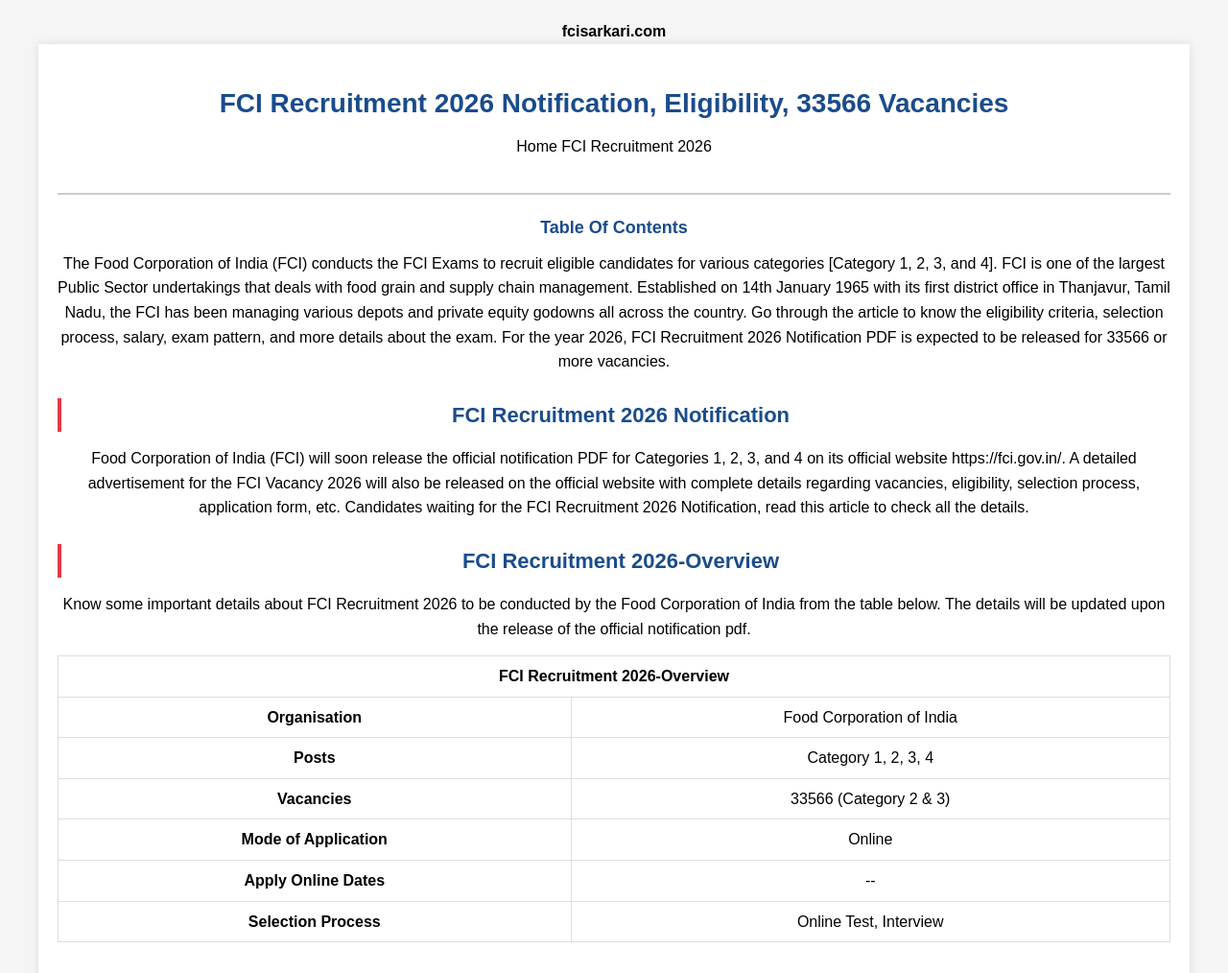
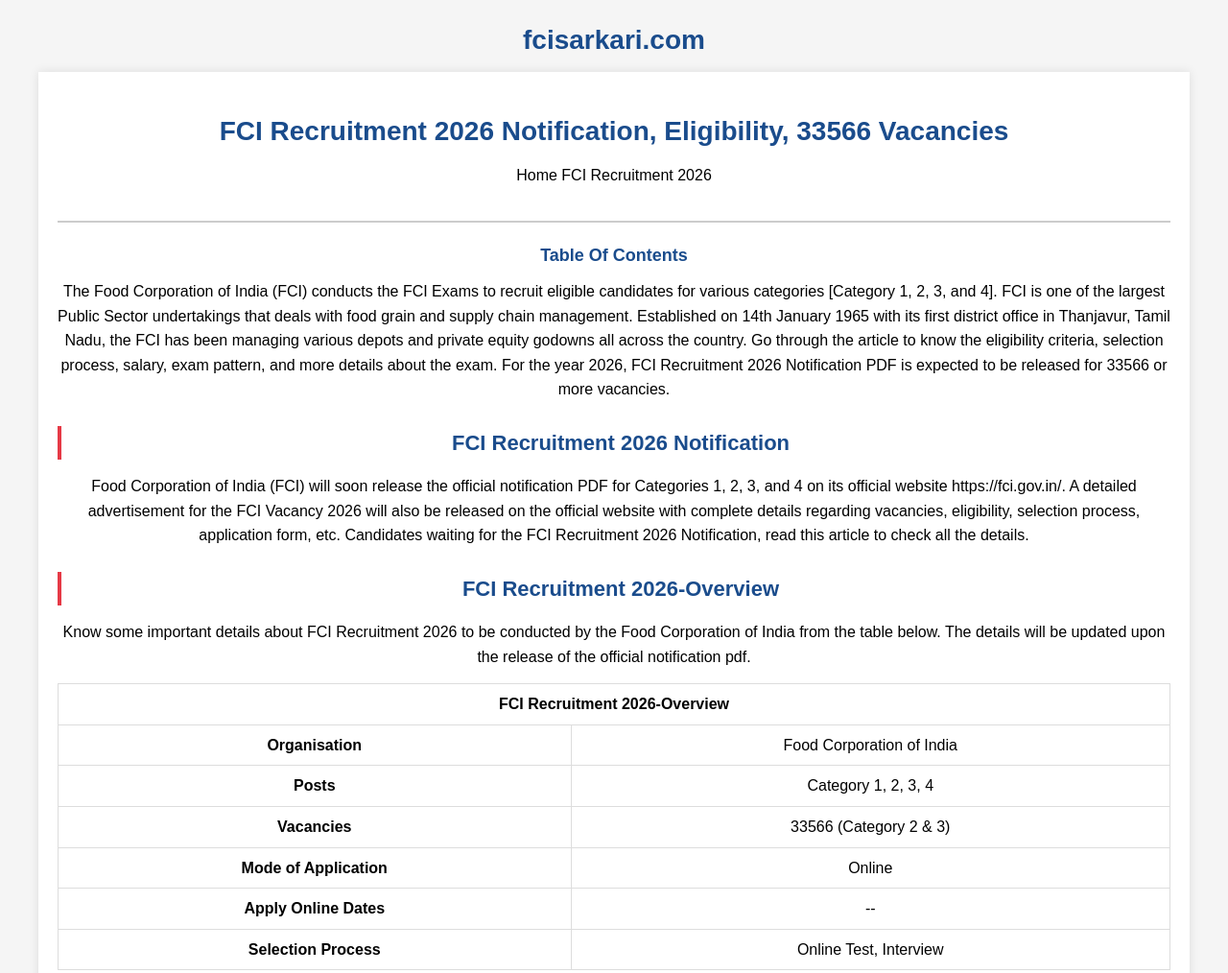
Before and after one commit to Sumitdaila-web/fcisarkari.github.io, a plain HTML site: page index.html in a window 1280 px wide. Shown: the top 1014 px of the page at 96% size. Drawn offline with Linux system fonts and the light colour scheme.

Commit message:
Update index.html

```diff
--- a/index.html
+++ b/index.html
@@ -2,7 +2,7 @@
 <html lang="en">
 <head>
  <title>fcisarkari.com</title>
-<h4>fcisarkari.com</h4>
+<h1>fcisarkari.com</h1>
 </head>
 <head>
     <meta charset="UTF-8">
```
